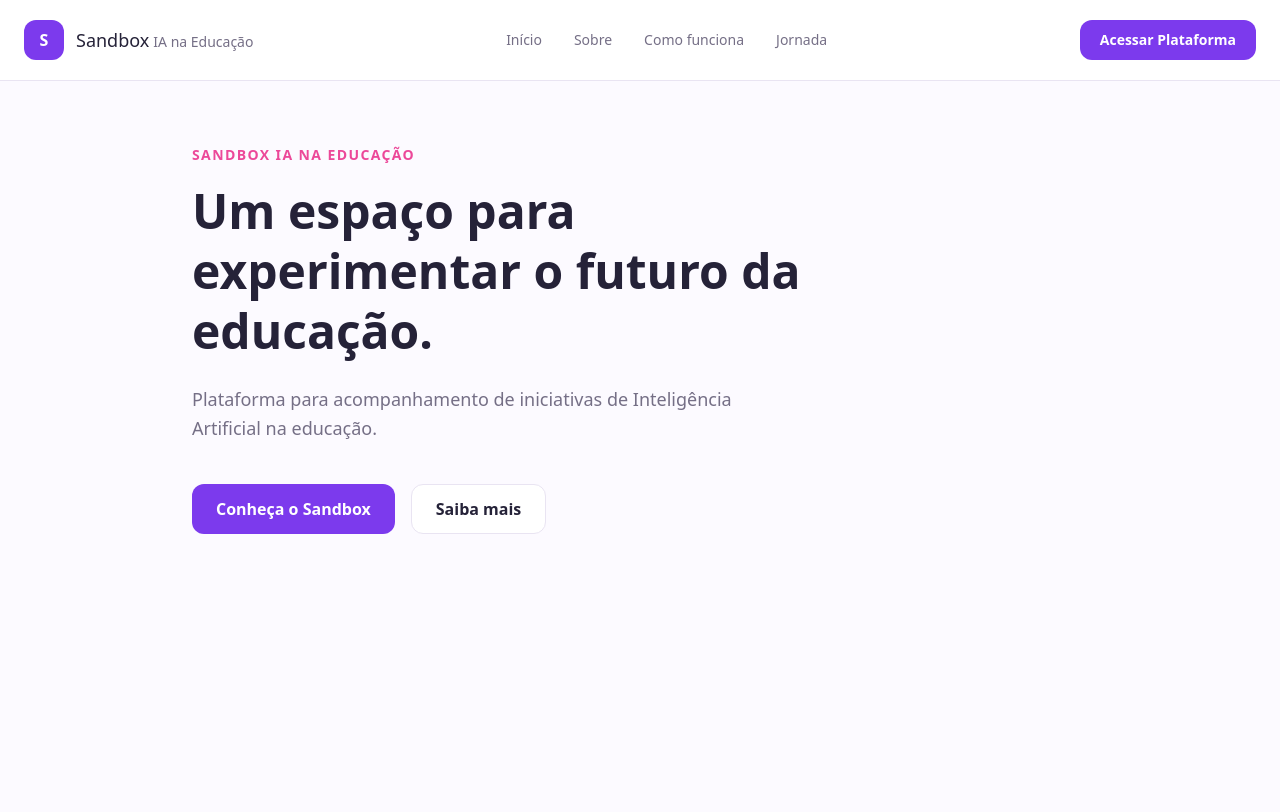
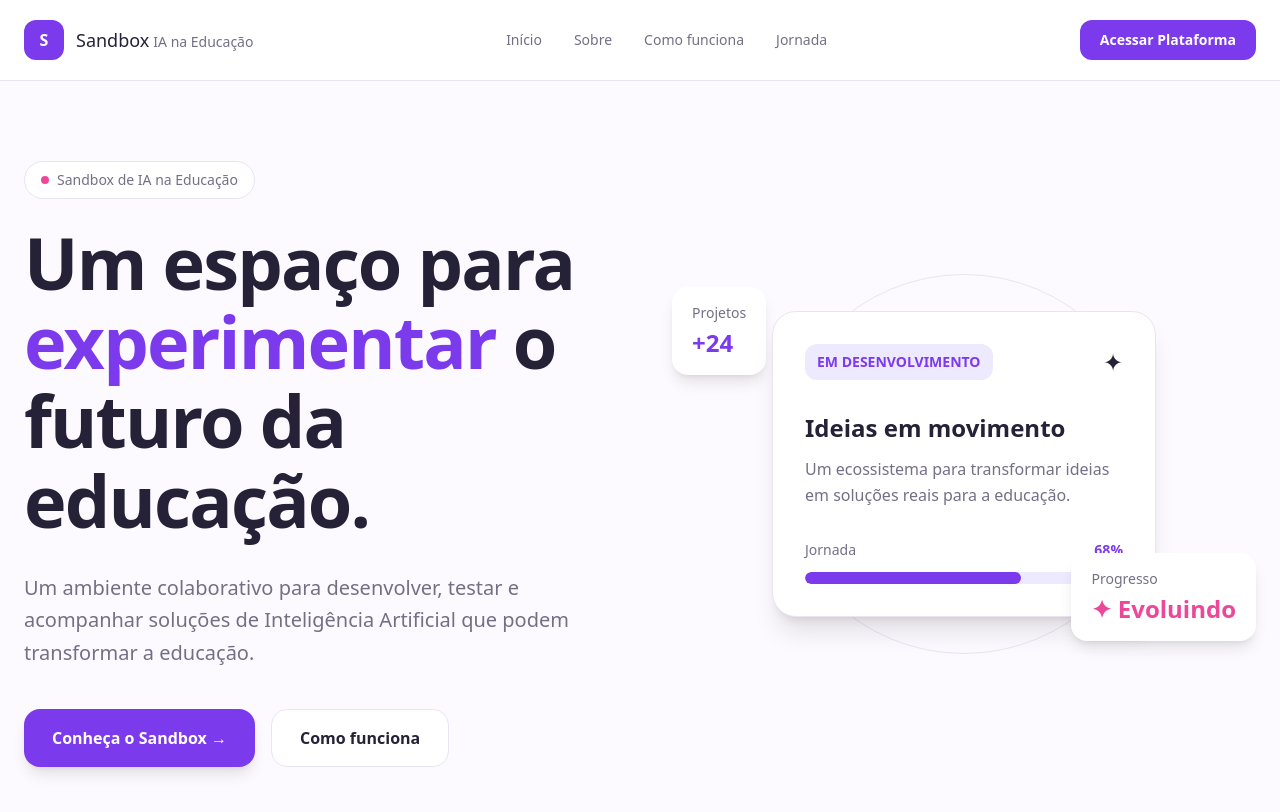
Before and after one commit to beatnees/sandbox, a Next.js app: page /sandbox/ in a window 1280 px wide. Shown: the top 812 px of the page. Built offline with nearby package versions, Linux system fonts and the light colour scheme.

Commit message:
modifica o hero

```diff
--- a/app/page.tsx
+++ b/app/page.tsx
@@ -5,31 +5,106 @@ export default function Home() {
     <>
       <Header />
 
-      <main className="min-h-screen bg-(--background) px-6 py-16">
-        <div className="mx-auto max-w-4xl">
-          <p className="mb-4 text-sm font-semibold uppercase tracking-widest text-(--secondary)">
-            Sandbox IA na Educação
-          </p>
+      <main className="overflow-hidden bg-(--background)">
+        {/* HERO */}
+        <section className="relative min-h-[calc(100vh-80px)] px-6 py-20">
+          {/* Fundo decorativo */}
 
-          <h1 className="max-w-2xl text-5xl font-bold leading-tight text-(--foreground)">
-            Um espaço para experimentar o futuro da educação.
-          </h1>
+          <div className="relative mx-auto grid max-w-7xl items-center gap-16 lg:grid-cols-2">
+            {/* texto */}
+            <div>
+              <div className="mb-6 inline-flex items-center gap-2 rounded-full border border-(--border) bg-(--surface) px-4 py-2">
+                <span className="h-2 w-2 rounded-full bg-(--secondary)" />
 
-          <p className="mt-6 max-w-xl text-lg leading-relaxed text-(--muted)">
-            Plataforma para acompanhamento de iniciativas de Inteligência
-            Artificial na educação.
-          </p>
+                <span className="text-sm font-medium text-(--muted)">
+                  Sandbox de IA na Educação
+                </span>
+              </div>
 
-          <div className="mt-10 flex gap-4">
-            <button className="rounded-xl bg-(--primary) px-6 py-3 font-semibold text-white transition hover:bg-(--primary-dark)">
-              Conheça o Sandbox
-            </button>
+              <h1 className="max-w-3xl text-5xl font-bold leading-[1.1] tracking-tight text-(--foreground) md:text-6xl lg:text-7xl">
+                Um espaço para{" "}
+                <span className="text-(--primary)">experimentar</span> o futuro
+                da educação.
+              </h1>
 
-            <button className="rounded-xl border border-(--border) bg-(--surface) px-6 py-3 font-semibold text-(--foreground) transition hover:bg-(--primary-light)">
-              Saiba mais
-            </button>
+              <p className="mt-8 max-w-xl text-lg leading-relaxed text-(--muted) md:text-xl">
+                Um ambiente colaborativo para desenvolver, testar e acompanhar
+                soluções de Inteligência Artificial que podem transformar a
+                educação.
+              </p>
+
+              {/* botões */}
+              <div className="mt-10 flex flex-wrap gap-4">
+                <button className="rounded-2xl bg-(--primary) px-7 py-4 font-semibold text-white shadow-lg transition hover:-translate-y-1 hover:bg-(--primary-dark)">
+                  Conheça o Sandbox →
+                </button>
+
+                <button className="rounded-2xl border border-(--border) bg-(--surface) px-7 py-4 font-semibold text-(--foreground) transition hover:bg-(--primary-light)">
+                  Como funciona
+                </button>
+              </div>
+            </div>
+
+            {/* ELEMENTO VISUAL */}
+            <div className="relative flex min-h-112.5 items-center justify-center">
+              {/* círculo externo */}
+              <div className="absolute h-95 w-95 rounded-full border border-(--border)" />
+
+              {/* círculo interno */}
+              <div className="absolute h-70 w-70 rounded-full bg-(--primary-light)" />
+
+              {/* Card principal */}
+              <div className="relative z-10 w-full max-w-sm rounded-3xl border border-(--border) bg-(--surface) p-8 shadow-xl">
+                <div className="flex items-center justify-between">
+                  <span className="rounded-xl bg-(--primary-light) px-3 py-2 text-sm font-semibold text-(--primary)">
+                    EM DESENVOLVIMENTO
+                  </span>
+
+                  <span className="text-2xl">✦</span>
+                </div>
+
+                <h2 className="mt-8 text-2xl font-bold text-(--foreground)">
+                  Ideias em movimento
+                </h2>
+
+                <p className="mt-3 leading-relaxed text-(--muted)">
+                  Um ecossistema para transformar ideias em soluções reais para
+                  a educação.
+                </p>
+
+                {/* Barra */}
+                <div className="mt-8">
+                  <div className="mb-3 flex justify-between text-sm">
+                    <span className="text-(--muted)">Jornada</span>
+
+                    <span className="font-semibold text-(--primary)">68%</span>
+                  </div>
+
+                  <div className="h-3 overflow-hidden rounded-full bg-(--primary-light)">
+                    <div className="h-full w-[68%] rounded-full bg-(--primary)" />
+                  </div>
+                </div>
+              </div>
+
+              {/* Elementos flutuantes */}
+              <div className="absolute left-0 top-12 rounded-2xl bg-(--surface) px-5 py-4 shadow-lg">
+                <div className="text-sm text-(--muted)">Projetos</div>
+
+                <div className="mt-1 text-2xl font-bold text-(--primary)">
+                  +24
+                </div>
+              </div>
+
+              <div className="absolute bottom-12 z-20 right-0 rounded-2xl bg-(--surface) px-5 py-4 shadow-lg">
+                <div className="text-sm text-(--muted)">Progresso</div>
+
+                <div className="mt-1 text-2xl font-bold text-(--secondary)">
+                  ✦ Evoluindo
+                </div>
+              </div>
+            </div>
           </div>
-        </div>
+        </section>
       </main>
     </>
   );
```
